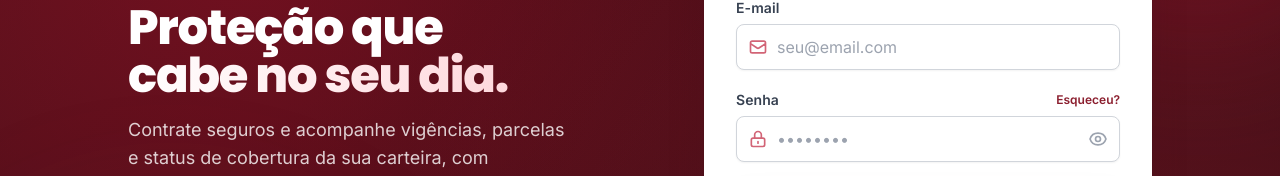
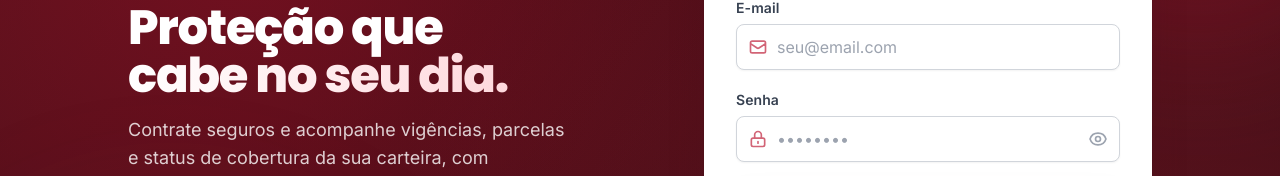
Before and after one commit to gecinco/lojacorr-teste-tecnico, a Nuxt app in the folder frontend/: page /login in a window 1280 px wide. Shown: the part 234-410 px from the top of the page. Built offline with nearby package versions, Linux system fonts and the light colour scheme; no server answers.

Commit message:
fix(frontend): remove dead forgot password link

```diff
--- a/frontend/pages/login.vue
+++ b/frontend/pages/login.vue
@@ -133,11 +133,8 @@ const handleSubmit = async () => {
 
       <!-- Senha -->
       <div>
-        <div class="flex items-center justify-between mb-1.5">
+        <div class="mb-1.5">
           <label for="password" class="label !mb-0">Senha</label>
-          <a href="#" class="text-xs font-semibold text-primary-600 hover:text-primary-700 transition-colors">
-            Esqueceu?
-          </a>
         </div>
         <div class="relative">
           <span class="absolute inset-y-0 left-0 flex items-center pl-3 text-primary-400">
```
